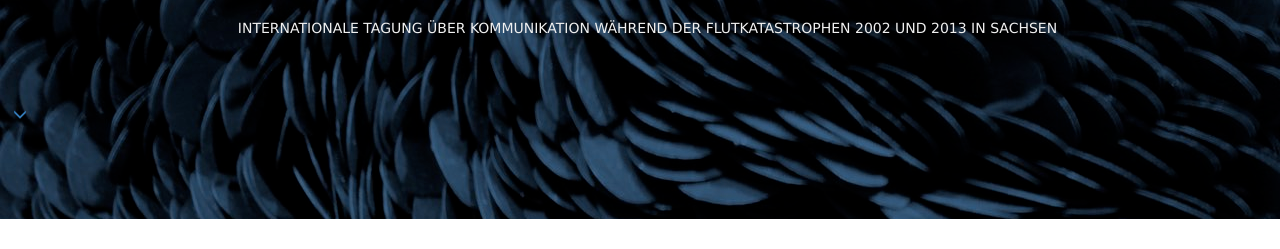
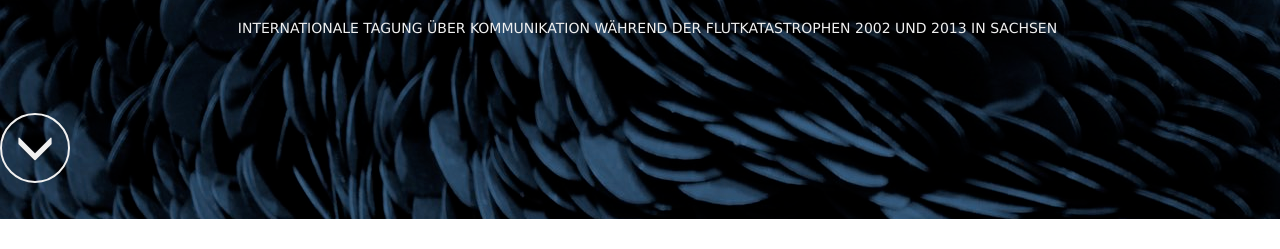
Before and after one commit to susedev/test, a Jekyll site: the page built from index.html, in a window 1280 px wide. Shown: the part 481-730 px from the top of the page. Built offline with Jekyll 4.4.1, drawn with Linux system fonts in a browser that asks for light colours; nearby versions of some CDN libraries; grey boxes are pictures that could not be loaded.

Commit message:
Update home.html

```diff
--- a/_layouts/home.html
+++ b/_layouts/home.html
@@ -13,7 +13,7 @@
     <a rel="license" href="http://creativecommons.org/licenses/by/2.0/"><img alt="Creative Commons License" style="height: 7px; width: 20px; position:right;" src="https://i.creativecommons.org/l/by/2.0/88x31.png" /></a></p>
     <a href="{{ site.base_url }}/konferenz-kommunikationsfluten.html"><p style="font-family: Verdana,Geneva,sans-serif; color:#F0F0F0; font-size: 46px; font-size: 3.8vmax; text-align: center; margin-top:400px; margin-bottom: ">KommunikationsFluten</p></a>
     <a href="{{ site.base_url }}/konferenz-kommunikationsfluten.html"><p style="font-family: Verdana,Geneva,sans-serif; font-size: 3.2vm; color:#F0F0F0; text-align: center; text-transform: uppercase;  padding-bottom:50px; margin-left: 15px;">Internationale Tagung über Kommunikation während der Flutkatastrophen 2002 und 2013 in Sachsen</p></a>
-    <a class="btn btn-circle; align:center;" href={{ site.base_url }}/konferenz-kommunikationsfluten.html><span class="glyphicon glyphicon-menu-down" aria-hidden="true"></span></a>
+    <a class="btn btn-circle" href={{ site.base_url }}/konferenz-kommunikationsfluten.html><span class="glyphicon glyphicon-menu-down" aria-hidden="true"></span></a>
 
  </header>
 
```
